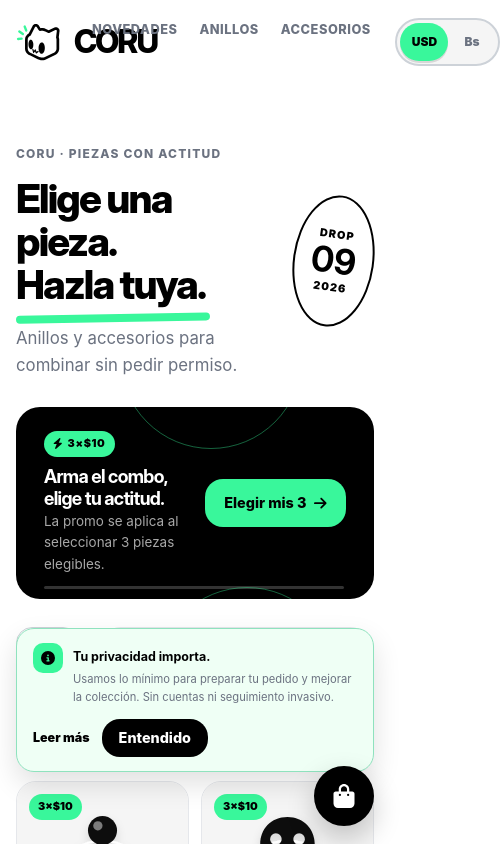
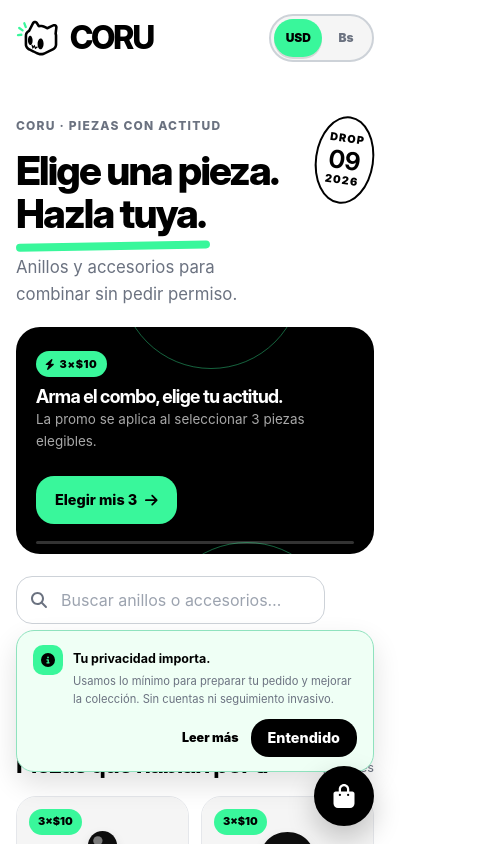
Before and after one commit to Alegark/CORU-page, a React (Vite) app: page / in a window 390 px wide. Shown: the top 844 px of the page, 500 px wide, since content can reach past the window. Built offline with nearby package versions, Linux system fonts and the light colour scheme; no server answers.

Commit message:
fix: restore public responsive styles

```diff
--- a/src/client/design/app.css
+++ b/src/client/design/app.css
@@ -1622,3 +1622,298 @@
   margin: 0 0 22px;
   color: var(--color-muted);
 }
+
+@media (min-width: 768px) {
+  .product-grid {
+    grid-template-columns: repeat(3, minmax(0, 1fr));
+    gap: 16px;
+  }
+
+  .floating-cart {
+    right: max(24px, env(safe-area-inset-right));
+    bottom: max(24px, env(safe-area-inset-bottom));
+  }
+}
+
+@media (min-width: 1024px) {
+  .store-header {
+    display: grid;
+    grid-template-columns: minmax(0, 1fr) auto minmax(0, 1fr);
+    gap: 24px;
+  }
+
+  .brand-lockup {
+    justify-self: start;
+  }
+
+  .store-nav {
+    justify-self: center;
+    margin-left: 0;
+  }
+
+  .store-header-actions {
+    justify-self: end;
+  }
+
+  .product-grid {
+    grid-template-columns: repeat(4, minmax(0, 1fr));
+  }
+
+  .floating-cart {
+    right: max(24px, env(safe-area-inset-right));
+    bottom: max(24px, env(safe-area-inset-bottom));
+  }
+
+  .privacy-notice {
+    bottom: 24px;
+    left: 28px;
+    width: min(420px, calc(100% - 56px));
+    grid-template-columns: minmax(0, 1fr) auto;
+    align-items: center;
+    gap: 16px;
+  }
+
+  .privacy-notice-actions {
+    justify-content: flex-end;
+  }
+}
+
+@media (max-width: 767px) {
+  .store-header {
+    position: relative;
+    min-height: 76px;
+    gap: 12px;
+  }
+
+  .store-nav {
+    display: none;
+  }
+
+  .store-header-actions {
+    margin-left: auto;
+    flex: 0 0 auto;
+    gap: 0;
+  }
+
+  .brand-lockup {
+    min-width: 0;
+    flex: 1 1 auto;
+    gap: 10px;
+  }
+
+  .brand-lockup:not(.brand-lockup-compact) .brand-mascot {
+    width: 44px;
+    height: 43px;
+  }
+
+  .menu-trigger {
+    display: none;
+  }
+
+  .store-main {
+    padding-top: 20px;
+  }
+
+  .store-intro {
+    align-items: flex-start;
+    padding-top: 20px;
+    padding-bottom: 20px;
+  }
+
+  .catalog-section {
+    padding-top: 22px;
+  }
+
+  .intro-stamp {
+    width: 88px;
+    height: 88px;
+  }
+
+  .intro-stamp strong {
+    font-size: 1.55rem;
+  }
+
+  .promo-banner {
+    display: grid;
+    min-height: 180px;
+    align-content: center;
+    padding: 24px 20px 30px;
+  }
+
+  .promo-banner > .button {
+    width: max-content;
+  }
+
+  .promo-progress {
+    right: 20px;
+    left: 20px;
+  }
+
+  .catalog-toolbar {
+    display: grid;
+  }
+
+  .search-field {
+    max-width: none;
+  }
+
+  .filter-row {
+    flex-wrap: nowrap;
+    overflow-x: auto;
+    padding-block: 3px;
+  }
+
+  .filter-chip {
+    flex: 0 0 auto;
+  }
+
+  .about-strip {
+    grid-template-columns: 1fr;
+    align-items: start;
+    gap: 14px;
+  }
+
+  .about-links {
+    width: 100%;
+    min-width: 0;
+  }
+
+  .cart-panel {
+    top: auto;
+    right: 0;
+    bottom: 0;
+    width: 100%;
+    height: min(88vh, 760px);
+    height: min(88dvh, 760px);
+    max-height: calc(100vh - env(safe-area-inset-top));
+    max-height: calc(100dvh - env(safe-area-inset-top));
+    border-radius: 28px 28px 0 0;
+    box-shadow: 0 -12px 32px rgb(0 0 0 / 0.15);
+  }
+
+  .cart-panel-header {
+    padding: 18px 18px 13px;
+  }
+
+  .cart-panel-header h2 {
+    font-size: 1.65rem;
+  }
+
+  .cart-panel-actions > .icon-button {
+    width: 42px;
+    height: 42px;
+  }
+
+  .cart-lines {
+    padding: 6px 18px;
+  }
+
+  .cart-line {
+    grid-template-columns: 58px minmax(0, 1fr) auto;
+    gap: 8px;
+    padding: 10px 0;
+  }
+
+  .cart-line-art {
+    width: 58px;
+    height: 58px;
+    border-radius: 13px;
+  }
+
+  .cart-line-main h3,
+  .cart-line-side strong {
+    font-size: 0.82rem;
+  }
+
+  .cart-line-main p {
+    margin: 2px 0 5px;
+    font-size: 0.66rem;
+  }
+
+  .cart-fulfillment-label {
+    font-size: 0.7rem;
+  }
+
+  .cart-footer {
+    max-height: 40dvh;
+    overflow-y: auto;
+    padding: 9px 18px max(16px, env(safe-area-inset-bottom));
+    overscroll-behavior: contain;
+  }
+
+  .shipping-selector,
+  .preorder-cart-note {
+    gap: 5px;
+    margin: 8px 0;
+    padding: 10px;
+  }
+
+  .shipping-selector strong,
+  .preorder-cart-note strong {
+    font-size: 0.78rem;
+  }
+
+  .preorder-cart-note span,
+  .delivery-method-note,
+  .delivery-quote-notice {
+    font-size: 0.7rem;
+  }
+
+  .cart-promo {
+    padding: 8px 0 10px;
+  }
+
+  .totals {
+    gap: 5px;
+    padding: 10px 0;
+  }
+
+  .totals .total-row strong {
+    font-size: 1.45rem;
+  }
+
+  .rate-notice {
+    margin-bottom: 10px;
+    padding: 9px 10px;
+  }
+
+  .cart-panel.t-panel-slide {
+    transform: translateY(100%);
+  }
+
+  .cart-panel.t-panel-slide[data-open="true"] {
+    transform: translateY(0);
+  }
+
+  .privacy-notice {
+    bottom: 72px;
+    gap: 10px;
+  }
+
+  .floating-cart {
+    right: max(16px, env(safe-area-inset-right));
+    bottom: max(18px, env(safe-area-inset-bottom));
+  }
+
+  .privacy-notice-actions {
+    justify-content: flex-end;
+  }
+
+  .product-detail-grid,
+  .info-cards,
+  .promotion-layout {
+    grid-template-columns: 1fr;
+  }
+
+  .product-detail-visual {
+    min-height: min(76vw, 420px);
+  }
+
+  .info-content {
+    padding-top: 45px;
+  }
+
+  .info-cards {
+    gap: 10px;
+  }
+}
```
